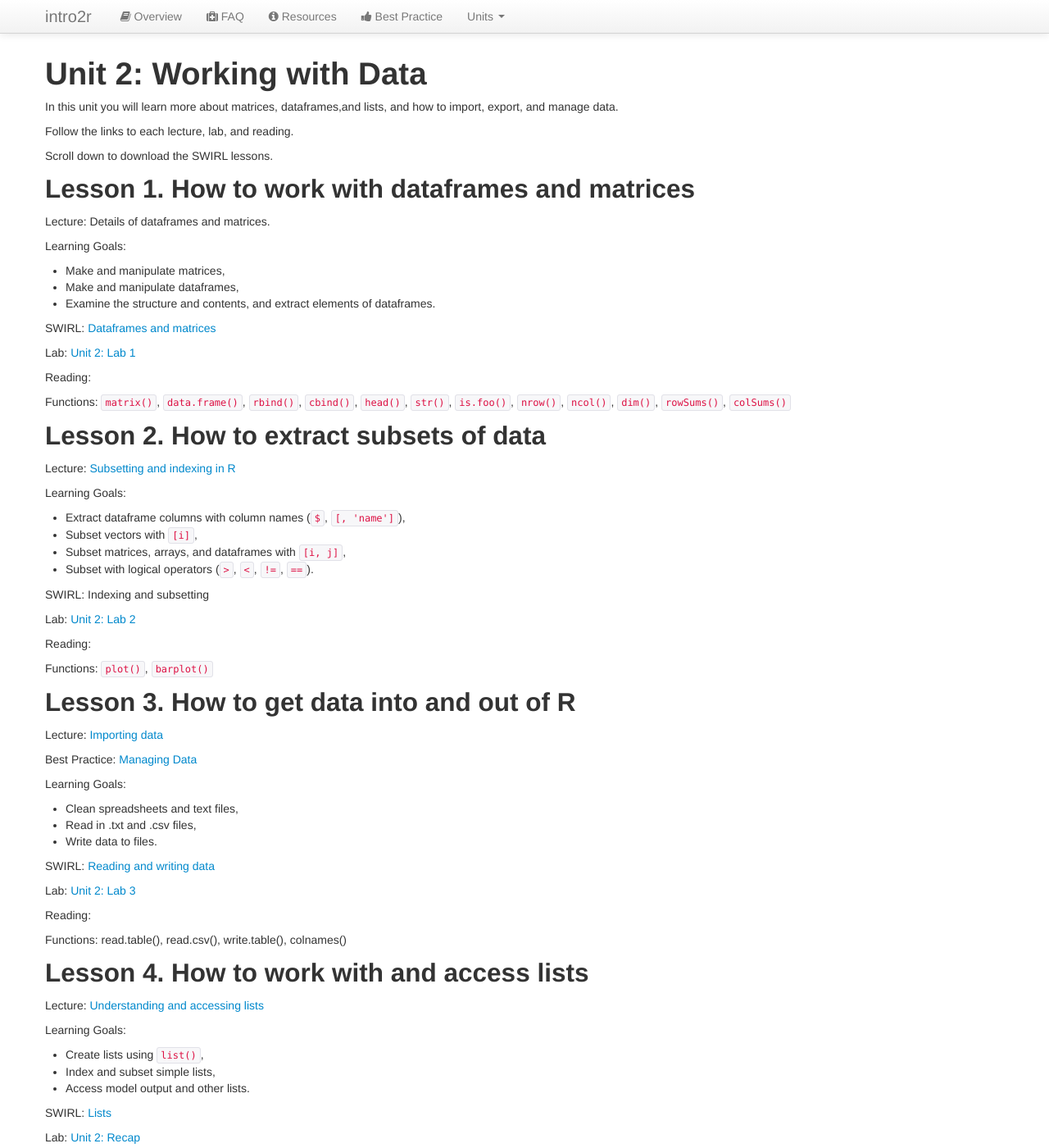
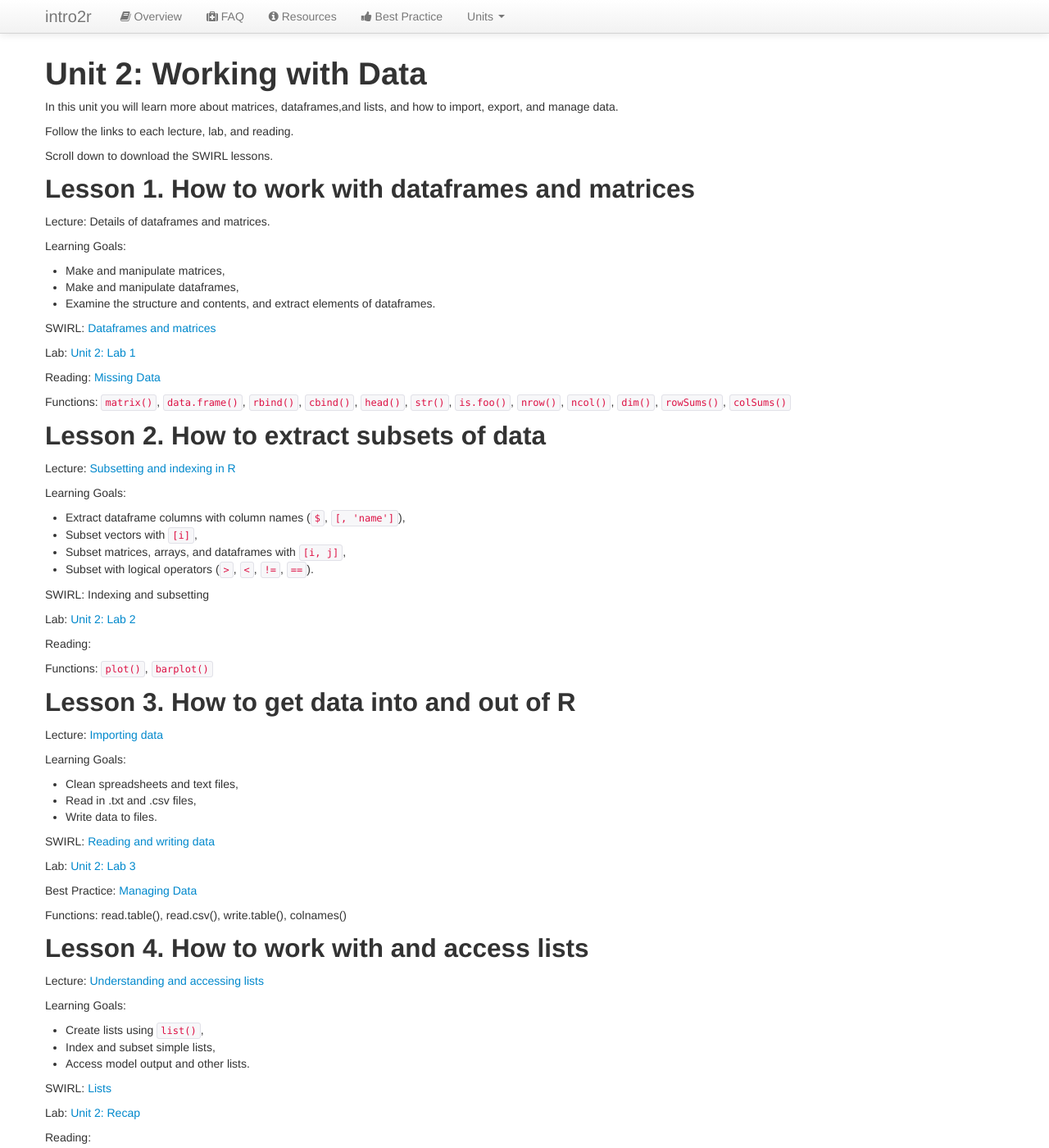
Before and after one commit to intro2r/intro2r, a Jekyll site: the page built from unit2/index.md, in a window 1280 px wide and 1400 px high. Shown: the whole window at 82% size. Built offline with Jekyll 4.4.1, drawn with Linux system fonts in a browser that asks for light colours.

Commit message:
Update index.md

```diff
--- a/unit2/index.md
+++ b/unit2/index.md
@@ -25,7 +25,7 @@ SWIRL: [Dataframes and matrices](../unit2/dataframes-and-matrices.html)
 
 Lab: [Unit 2: Lab 1](../unit2/labs.html)
 
-Reading:
+Reading: [Missing Data]()
 
 Functions: `matrix()`, `data.frame()`, `rbind()`, `cbind()`, `head()`, `str()`, `is.foo()`, `nrow()`, `ncol()`, `dim()`, `rowSums()`, `colSums()`
 
@@ -66,7 +64,7 @@ SWIRL: [Reading and writing data](./reading-data.html)
 
 Lab: [Unit 2: Lab 3](../unit2.labs.html)
 
-Reading:
+Best Practice: [Managing Data](../best/managing-data.html)
 
 Functions: read.table(), read.csv(), write.table(), colnames()
 
```
Also changed, not shown: other parts of unit2/index.md (+0 -2 lines).
